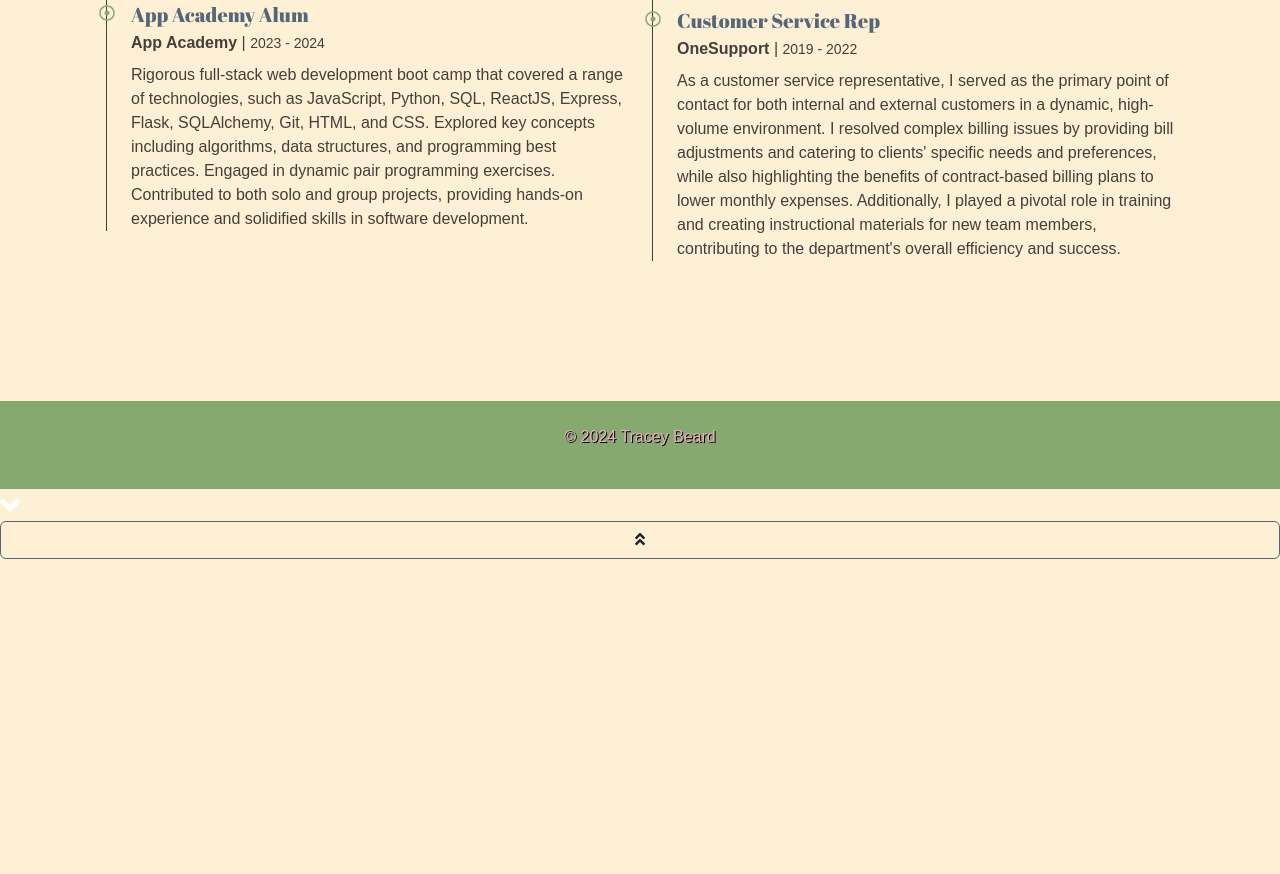
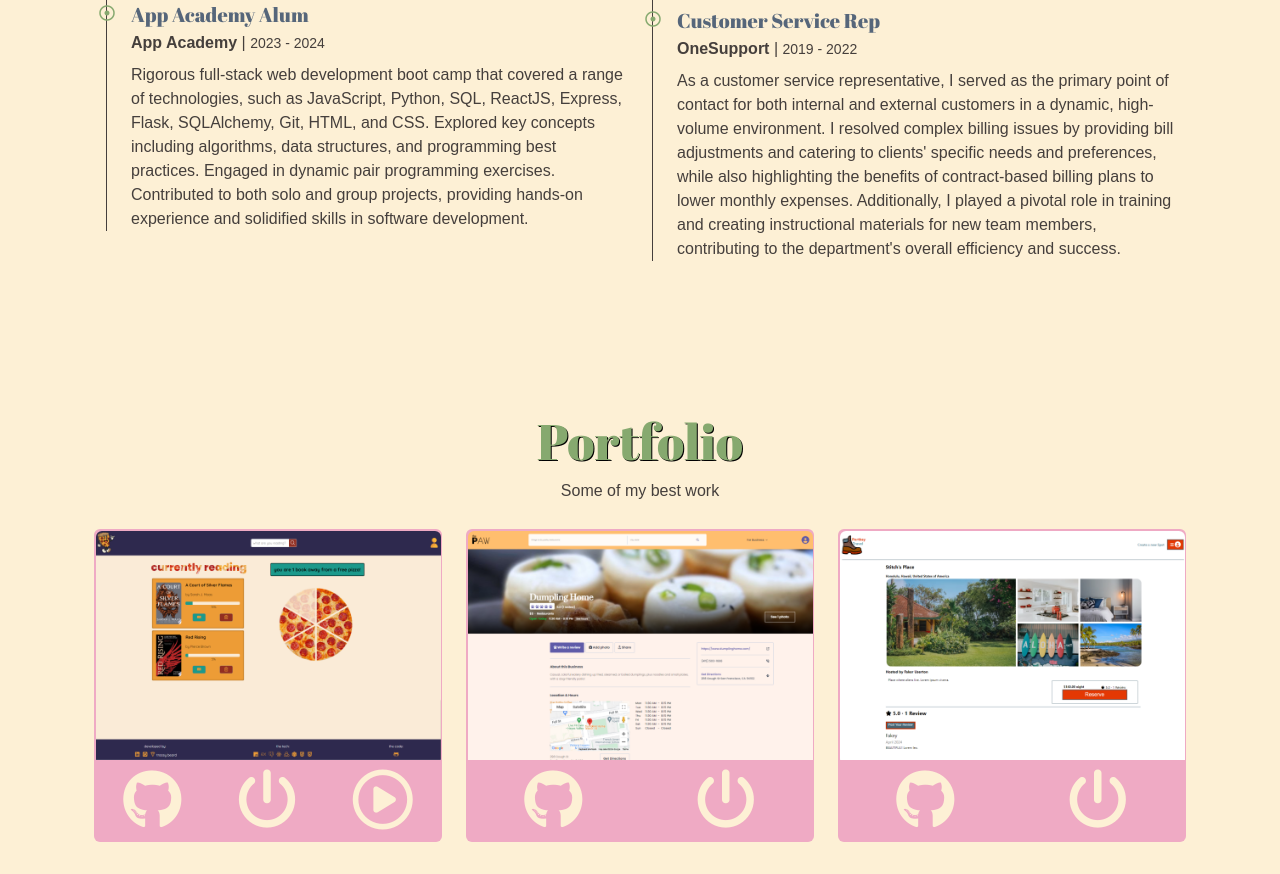
Before and after one commit to traceybee23/traceybee23.github.io, a website with bundled scripts: page index.html in a window 1280 px wide. Shown: the part 1926-2800 px from the top of the page. Before the commit the page ends 2485 px from the top, so only its background shows below. Built offline with nearby package versions, Linux system fonts and the light colour scheme; files whose address does not match are found by name.

Commit message:
added and styled portfolio section

```diff
--- a/index.html
+++ b/index.html
@@ -244,6 +244,69 @@
                 </div>
             </div>
         </section> -->
+        <!-- Portfolio Section -->
+    <section id="portfolio" class="py-5">
+        <div class="container">
+            <h2 class="text-center">Portfolio</h2>
+            <p class="text-center">Some of my best work</p>
+            <!-- Portfolio Grid -->
+
+            <div class="row">
+                <div class="col-md-4">
+                    <div class="position-relative overflow-hidden mb-2 rounded" style="background-color:#efaac4; padding: 1.5px;">
+                        <img class=" rounded-top w-100" src="img/portfolio-pizzareads.png" alt="pizzareads">
+                        <div class="d-flex align-items-center justify-content-around">
+                            <a href="https://github.com/traceybee23/pizzareads" target="_blank">
+                                <i class="fa-brands fa-github i-portfolio" ></i>
+                            </a>
+                            <a href="https://pizzareads.onrender.com" target="_blank">
+                                <i class="fa-solid fa-power-off i-portfolio"
+                                    ></i>
+                            </a>
+                            <a href="https://youtu.be/-A60SceZwDQ?si=3qCYndJ8AS-gM5NP" target="_blank" alt="">
+                                <i class="fa-regular fa-circle-play i-portfolio"
+                                    ></i>
+                            </a>
+                        </div>
+                    </div>
+                </div>
+                <div class="col-md-4">
+                    <div class="position-relative overflow-hidden mb-2 rounded" style="background-color:#efaac4; padding: 1.5px;">
+                        <img class="img-fluid rounded-top w-100" src="img/portfolio-thepaw.png" alt="the paw">
+                        <div class="d-flex align-items-center justify-content-around ">
+                            <a href="https://github.com/ballisticbutterflies/The-Paw" target="_blank">
+                                <i class="fa-brands fa-github i-portfolio"></i>
+                            </a>
+                            <a href="https://the-paw.onrender.com/" target="_blank">
+                                <i class="fa-solid fa-power-off i-portfolio"></i>
+                            </a>
+                            <!-- <a href="#" target="_blank" alt="">
+                                <i class="fa-regular fa-circle-play"
+                                    style="font-size: 60px; color: #ffffff; padding-left: 15px;"></i>
+                            </a> -->
+                        </div>
+                    </div>
+                </div>
+                <div class="col-lg-4 col-md-6 mb-4 portfolio-item third">
+                    <div class="position-relative overflow-hidden mb-2 rounded" style="background-color:#efaac4; padding: 1.5px;">
+                        <img class="img-fluid rounded-top w-100" src="img/portfolio-portkey.png" alt="portkey travel">
+                        <div class="d-flex align-items-center justify-content-around ">
+                            <a href="https://github.com/traceybee23/PortkeyTravel" target="_blank">
+                                <i class="fa-brands fa-github i-portfolio"></i>
+                            </a>
+                            <a href="https://portkeytravel.onrender.com/" target="_blank">
+                                <i class="fa-solid fa-power-off i-portfolio"></i>
+                            </a>
+                            <!-- <a href="#" target="_blank" alt="">
+                                <i class="fa-regular fa-circle-play"
+                                    style="font-size: 60px; color: #ffffff; padding-left: 15px;"></i>
+                            </a> -->
+                        </div>
+                    </div>
+                </div>
+            </div>
+        </div>
+    </section>
     </main>
     <!-- Footer -->
     <footer class="text-center py-4">
```
Also changed, not shown: css/style.css, img/portfolio-pizzareads.png (added), img/portfolio-portkey.png (added), img/portfolio-thepaw.png (added).
